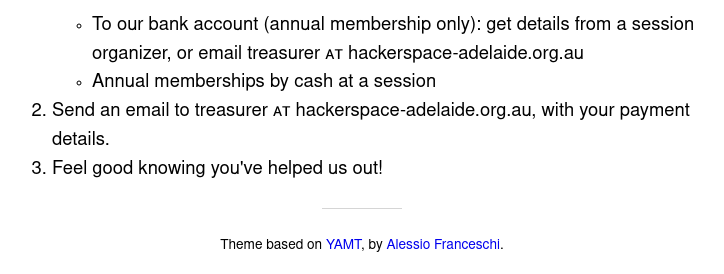
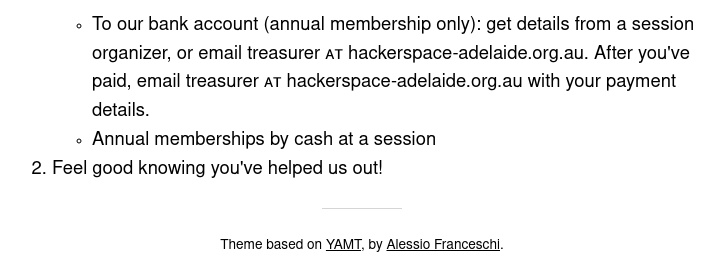
Before and after one commit to 33d/hackerspace-site-new, a plain HTML site: page membership.html in a window 1280 px wide. Shown: the part 2279-2553 px from the top of the page, without its empty margins (278-1002 px from the left). Drawn offline with Linux system fonts and the light colour scheme; a web font is replaced by a local one.

Commit message:
Remove instruction to unconditionally email the treasurer

```diff
--- a/membership.html
+++ b/membership.html
@@ -108,10 +108,9 @@
       </li>
     </ul>
   </li>
-  <li>To our bank account (annual membership only): get details from a session organizer, or email treasurer &#x1D00;&#x1D1B; hackerspace-adelaide.org.au</li>
+  <li>To our bank account (annual membership only): get details from a session organizer, or email treasurer &#x1D00;&#x1D1B; hackerspace-adelaide.org.au.  After you've paid, email treasurer &#x1D00;&#x1D1B; hackerspace-adelaide.org.au with your payment details.</li>
   <li>Annual memberships by cash at a session</li>
   </ul>
-<li>Send an email to treasurer &#x1D00;&#x1D1B; hackerspace-adelaide.org.au, with your payment details.
 <li>Feel good knowing you've helped us out!
 </ol>
 
--- a/styles.css
+++ b/styles.css
@@ -228,16 +228,16 @@ img {
   -khtml-border-radius:7px;
   border-radius:7px
 }
-.post-container li a,.post-container p a {
+.post-container li a,.post-container p a, .footer a {
   text-decoration:underline;
   color:inherit;
   transition:background .1s cubic-bezier(.33,.66,.66,1)
 }
-.post-container li a:visited,.post-container p a:visited {
+.post-container li a:visited,.post-container p a:visited, .footer a:visited {
   color:inherit;
   transition:background .1s cubic-bezier(.33,.66,.66,1)
 }
-.post-container li a:hover,.post-container p a:hover {
+.post-container li a:hover,.post-container p a:hover, .footer a:hover {
   background:#ebebeb
 }
 .categories p {
@@ -297,15 +297,6 @@ article::after {
 .footer p {
   text-align:center;
   font-size:.85rem
-}
-.footer a {
-  text-decoration:none
-}
-.footer a:hover {
-  text-decoration:underline
-}
-.footer a:visited {
-  color:#a2a2a2
 }
 .footer::before {
   display:block;
```
